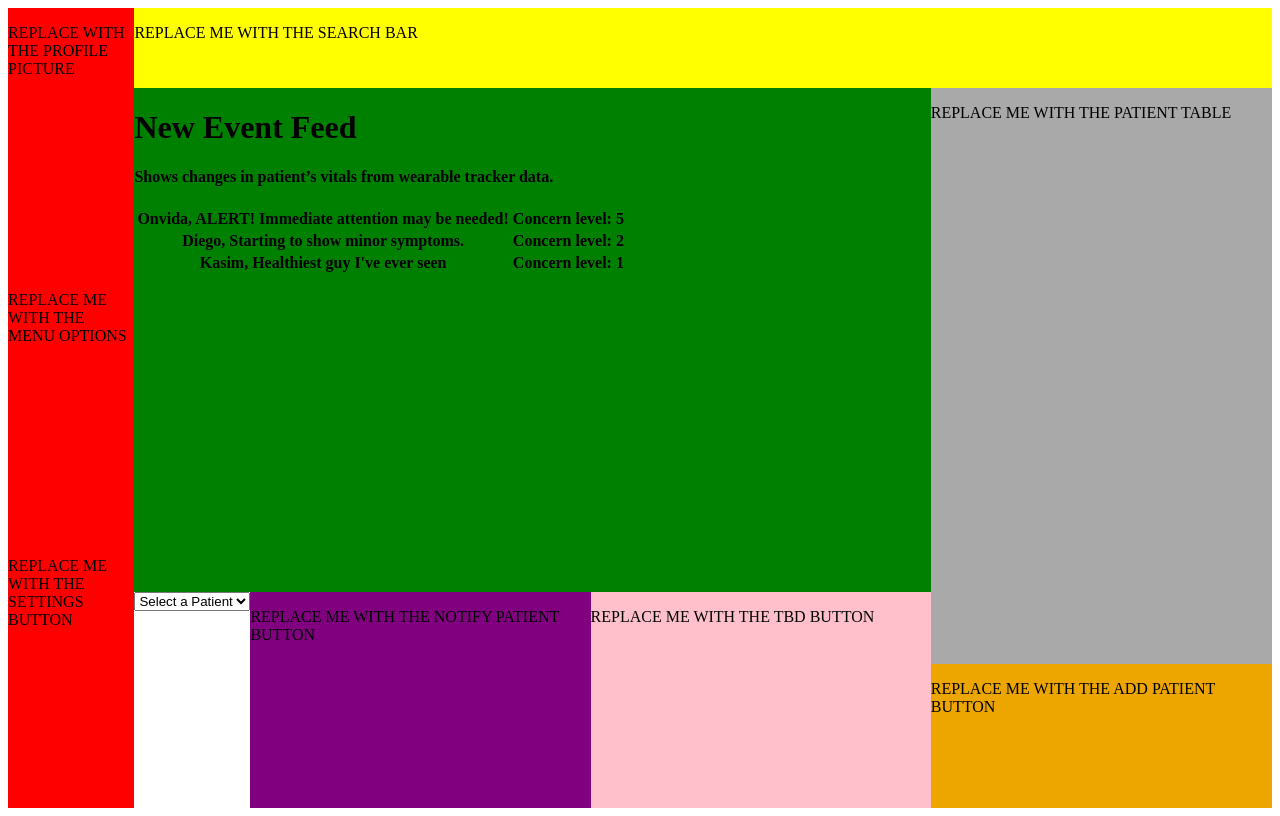
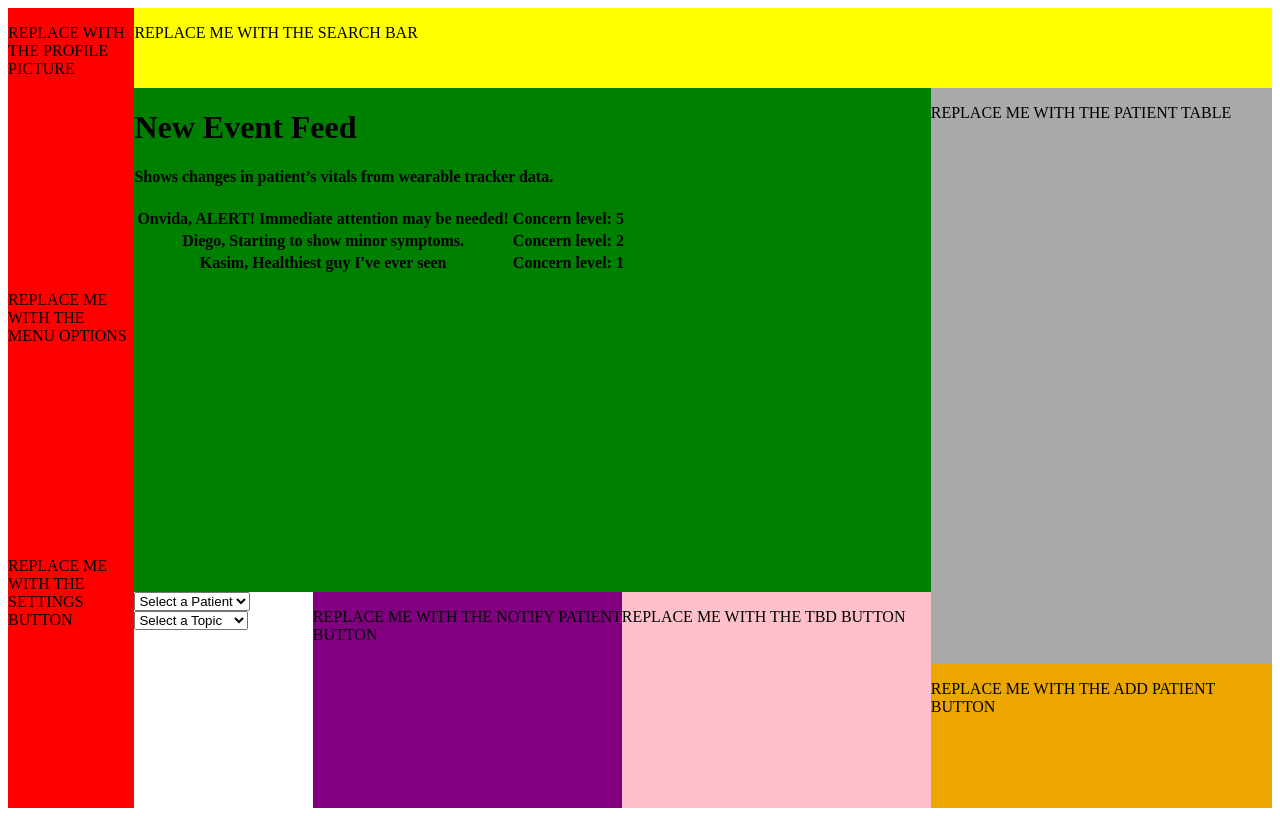
Before and after one commit to awb8593/HackHarvard, an Angular app in the folder frontend/: page /alertPage in a window 1280 px wide. Built offline with nearby package versions, Linux system fonts and the light colour scheme.

Commit message:
Added Select a Topic dropdown

```diff
--- a/frontend/src/app/alert-page/alert-page.component.html
+++ b/frontend/src/app/alert-page/alert-page.component.html
@@ -43,6 +43,15 @@
                                 {{ patientAlert.patient.name }}
                             </option>
                         </select>
+                        <select id="selectTopic" name="selectedTopic" [(ngModel)]="selectedTopic" (change)="updateSelectedTopic($event)">
+                            <option [ngValue]="" disabled>Select a Topic</option>
+                            <option [ngValue]="'Blood Sugar'">Blood Sugar</option>
+                            <option [ngValue]="'Blood Pressure'">Blood Pressure</option>
+                        </select>
+
+
+
+
                     </form>
 
 
--- a/frontend/src/app/alert-page/alert-page.component.ts
+++ b/frontend/src/app/alert-page/alert-page.component.ts
@@ -13,12 +13,16 @@ export class AlertPageComponent implements OnInit {
 
   currentProvider: Provider;
   selectedPatientId: number = 0;
+  selectedTopic: string = "Select a Topic";
 
   constructor(private router: Router, private providerService: ProviderService) {
     this.currentProvider = this.providerService.createMockProvider();
   }
 
+  updateSelectedTopic(event: any) {
+    this.selectedTopic = event.target.value;
+  }
+
   ngOnInit(): void {
   }
-
 }
--- a/frontend/src/app/provider.service.ts
+++ b/frontend/src/app/provider.service.ts
@@ -24,8 +24,8 @@ export class ProviderService {
       ),
       new Array<PatientAlert>(
         new PatientAlert(5, new Patient(1, "Onvida", 5857481591, new Array<Provider>), "ALERT! Immediate attention may be needed!"),
-        new PatientAlert(2, new Patient(2, "Diego", 5857481591, new Array<Provider>), "Starting to show minor symptoms."),
-        new PatientAlert(1, new Patient(3, "Kasim", 5857481591, new Array<Provider>), "Healthiest guy I've ever seen")
+        new PatientAlert(2, new Patient(7, "Diego", 5857481591, new Array<Provider>), "Starting to show minor symptoms."),
+        new PatientAlert(1, new Patient(10, "Kasim", 5857481591, new Array<Provider>), "Healthiest guy I've ever seen")
       )
     )
   }
```
